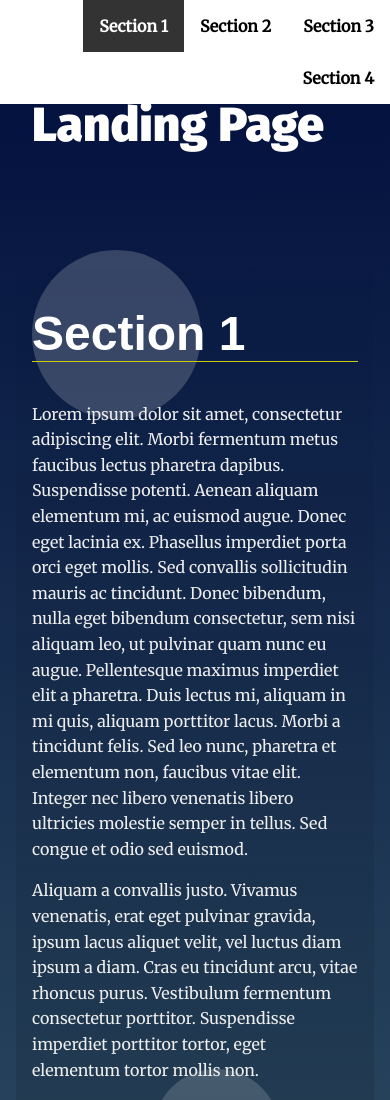
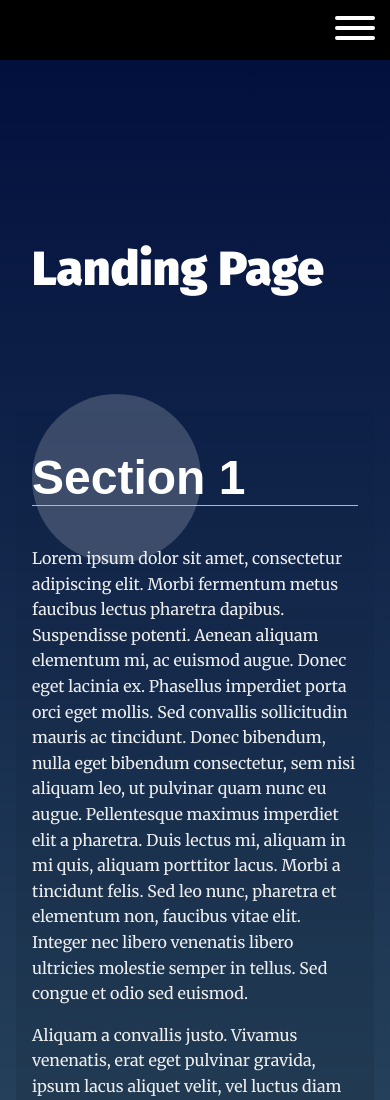
Before and after one commit to ahmedabdelaziz1992/udacity-landing-page, a plain HTML site: page index.html in a window 390 px wide. Shown: the top 1100 px of the page. Drawn offline with Linux system fonts and the light colour scheme.

Commit message:
feat: Add responsive menu on mobile devices.

```diff
--- a/css/styles.css
+++ b/css/styles.css
@@ -8,25 +8,27 @@
  *
 */
 
-
 /* ---- Base Rules ---- */
 body {
-    background: rgb(136,203,171);
-    background: linear-gradient(0deg, rgba(136,203,171,1) 0%, rgba(0,13,60,1) 100%);
+  background: rgb(136, 203, 171);
+  background: linear-gradient(
+    0deg,
+    rgba(136, 203, 171, 1) 0%,
+    rgba(0, 13, 60, 1) 100%
+  );
   margin: 0;
-    font-family: 'Merriweather', serif;
+  font-family: "Merriweather", serif;
   color: #fff;
 }
 
-
 /* Typeography General*/
 h1 {
-    font-family: 'Fira Sans', sans-serif;
+  font-family: "Fira Sans", sans-serif;
   font-size: 3em;
   margin: 2em 1rem;
 }
 
-@media only screen and (min-width: 35em){
+@media only screen and (min-width: 35em) {
   h1 {
     font-size: 7em;
     margin: 2em 4rem 1em;
@@ -35,7 +37,7 @@ h1 {
 
 h2 {
   border-bottom: 1px solid #cc1;
-    font-family: 'Oxygen', Sans-Serif;
+  font-family: "Oxygen", Sans-Serif;
   font-size: 3em;
   color: #fff;
 }
@@ -59,7 +61,6 @@ section {
   position: relative;
   min-height: 80vh;
 }
-
 
 /* ---- Module Rules ---- */
 
@@ -88,9 +89,75 @@ section {
   transition: ease 0.3s all;
 }
 
-.navbar__menu .menu__link.active {
-    background: #333;
-    color: #fff;
+/* Responsive Menu Button Styles*/
+.hamburger {
+  font: inherit;
+  overflow: visible;
+  margin: 0;
+  padding: 15px;
+  cursor: pointer;
+  transition-timing-function: linear;
+  transition-duration: 0.15s;
+  transition-property: opacity, filter;
+  text-transform: none;
+  color: inherit;
+  border: 0;
+  background-color: transparent;
+  display: none;
+}
+
+.hamburger-box {
+  position: relative;
+  display: inline-block;
+  width: 40px;
+  height: 24px;
+}
+
+.hamburger--squeeze .hamburger-inner {
+  transition-timing-function: cubic-bezier(0.55, 0.055, 0.675, 0.19);
+  transition-duration: 75ms;
+}
+
+.hamburger-inner,
+.hamburger-inner:after,
+.hamburger-inner:before {
+  position: absolute;
+  width: 40px;
+  height: 4px;
+  transition-timing-function: ease;
+  transition-duration: 0.15s;
+  transition-property: transform;
+  border-radius: 4px;
+  background-color: #fff;
+}
+
+.hamburger-inner {
+  top: 50%;
+  display: block;
+  margin-top: -2px;
+}
+
+.hamburger-inner:after,
+.hamburger-inner:before {
+  display: block;
+  content: "";
+}
+
+.hamburger--squeeze .hamburger-inner:before {
+  transition: top 75ms ease 0.12s, opacity 75ms ease;
+}
+
+.hamburger--squeeze .hamburger-inner:after {
+  transition: bottom 75ms ease 0.12s,
+    transform 75ms cubic-bezier(0.55, 0.055, 0.675, 0.19);
+}
+
+.hamburger-inner:before {
+  top: -10px;
+}
+
+.hamburger-inner:after {
+  bottom: -10px;
 }
 
 /* Header Styles */
@@ -109,10 +176,9 @@ section {
   color: #fff;
 }
 
-.page__footer p{
+.page__footer p {
   color: #fff;
 }
-
 
 /* ---- Theme Rules ---- */
 /* Landing Container Styles */
@@ -121,7 +187,7 @@ section {
   text-align: left;
 }
 
-@media only screen and (min-width: 35em){
+@media only screen and (min-width: 35em) {
   .landing__container {
     max-width: 50em;
     padding: 4em;
@@ -138,7 +204,7 @@ section:nth-of-type(even) .landing__container {
 /* Note that background circles are created with psuedo elements before and after */
 /* Circles appear to be random do to use of :nth-of-type psuedo class */
 section:nth-of-type(odd) .landing__container::before {
-    content: '';
+  content: "";
   background: rgba(255, 255, 255, 0.187);
   position: absolute;
   z-index: -5;
@@ -150,9 +216,13 @@ section:nth-of-type(odd) .landing__container::before {
 }
 
 section:nth-of-type(even) .landing__container::before {
-    content: '';
-    background: rgb(255,255,255);
-    background: linear-gradient(0deg, rgba(255,255,255,.1) 0%, rgba(255,255,255,.2) 100%);
+  content: "";
+  background: rgb(255, 255, 255);
+  background: linear-gradient(
+    0deg,
+    rgba(255, 255, 255, 0.1) 0%,
+    rgba(255, 255, 255, 0.2) 100%
+  );
   position: absolute;
   top: 3em;
   right: 3em;
@@ -165,9 +235,13 @@ section:nth-of-type(even) .landing__container::before {
 }
 
 section:nth-of-type(3n) .landing__container::after {
-    content: '';
-    background: rgb(255,255,255);
-    background: linear-gradient(0deg, rgba(255,255,255,.1) 0%, rgba(255,255,255,.2) 100%);
+  content: "";
+  background: rgb(255, 255, 255);
+  background: linear-gradient(
+    0deg,
+    rgba(255, 255, 255, 0.1) 0%,
+    rgba(255, 255, 255, 0.2) 100%
+  );
   position: absolute;
   right: 0;
   bottom: 0;
@@ -180,9 +254,13 @@ section:nth-of-type(3n) .landing__container::after {
 }
 
 section:nth-of-type(3n + 1) .landing__container::after {
-    content: '';
-    background: rgb(255,255,255);
-    background: linear-gradient(0deg, rgba(255,255,255,.1) 0%, rgba(255,255,255,.2) 100%);
+  content: "";
+  background: rgb(255, 255, 255);
+  background: linear-gradient(
+    0deg,
+    rgba(255, 255, 255, 0.1) 0%,
+    rgba(255, 255, 255, 0.2) 100%
+  );
   position: absolute;
   right: 20vw;
   bottom: -5em;
@@ -194,13 +272,16 @@ section:nth-of-type(3n + 1) .landing__container::after {
   transition: ease 0.5s all;
 }
 
-
 /* ---- Theme State Rules ---- */
 /* Section Active Styles */
 /* Note: active class is applied through javascript. You should update the class here and in the index.html to what you set in your javascript file.  */
 section.active {
   background: rgb(0, 0, 0);
-    background: linear-gradient(0deg, rgba(0, 0, 0, 0.1) 0%, rgba(0, 0, 0, 0) 100%);
+  background: linear-gradient(
+    0deg,
+    rgba(0, 0, 0, 0.1) 0%,
+    rgba(0, 0, 0, 0) 100%
+  );
 }
 
 section.active .landing__container::before {
@@ -216,13 +297,91 @@ section.active .landing__container::after {
 /* Section Active Styles Keyframe Animations */
 @keyframes rotate {
   from {
-		transform: rotate(0deg)
-		           translate(-1em)
-		           rotate(0deg);
+    transform: rotate(0deg) translate(-1em) rotate(0deg);
   }
   to {
-		transform: rotate(360deg)
-		           translate(-1em)
-		           rotate(-360deg);
+    transform: rotate(360deg) translate(-1em) rotate(-360deg);
   }
 }
+
+/* Menu Link Active Styles */
+.navbar__menu .menu__link.active {
+  background: #333;
+  color: #fff;
+}
+
+/* Responsive Menu Button Active Styles */
+.hamburger.is-active:hover,
+.hamburger:hover {
+  opacity: 0.7;
+}
+
+.hamburger--squeeze.is-active .hamburger-inner {
+  transition-delay: 0.12s;
+  transition-timing-function: cubic-bezier(0.215, 0.61, 0.355, 1);
+  transform: rotate(45deg);
+}
+
+.hamburger.is-active .hamburger-inner,
+.hamburger.is-active .hamburger-inner:after,
+.hamburger.is-active .hamburger-inner:before {
+  background-color: #fff;
+}
+
+.hamburger--squeeze.is-active .hamburger-inner:before {
+  top: 0;
+  transition: top 75ms ease, opacity 75ms ease 0.12s;
+  opacity: 0;
+}
+
+.hamburger--squeeze.is-active .hamburger-inner:after {
+  bottom: 0;
+  transition: bottom 75ms ease,
+    transform 75ms cubic-bezier(0.215, 0.61, 0.355, 1) 0.12s;
+  transform: rotate(-90deg);
+}
+
+/* ---- Theme Responsive Rules ---- */
+/* Small devices (landscape phones, less than 768px) */
+@media (max-width: 767.98px) {
+
+    main {
+        padding-top: 60px;
+    }
+
+    .page__header {
+        background: #000;
+    }
+
+    .navbar__menu {
+        position: relative;
+        height: 60px;
+        display: flex;
+        align-items: center;
+        justify-content: flex-end;
+    }
+
+    .hamburger {
+        display: inline-block;
+    }
+
+    .navbar__menu ul {
+        width: 100%;
+        position: absolute;
+        top: 100%;
+        background: #fff;
+        display: none;
+    }
+
+    .navbar__menu ul.responsive {
+        display: block;
+    }
+
+    .navbar__menu li {
+        display: block;
+    }
+
+    .navbar__menu .menu__link {
+        text-align: center;
+    }
+}
--- a/index.html
+++ b/index.html
@@ -17,6 +17,12 @@
   IDs are only used for sections to connect menu anchors to sections -->
     <header class="page__header">
         <nav class="navbar__menu">
+            <!-- Responsive menu button -->
+            <div class="hamburger hamburger--squeeze">
+                <div class="hamburger-box">
+                    <div class="hamburger-inner"></div>
+                </div>
+            </div>
             <!-- Navigation starts as empty UL that will be populated with JS -->
             <ul id="navbar__list"></ul>
         </nav>
--- a/js/app.js
+++ b/js/app.js
@@ -21,8 +21,8 @@ window.addEventListener('DOMContentLoaded', () => {
     */
     const t0 = performance.now();
     const doc = document;
-    let navbarList = doc.querySelector('#navbar__list');
-    let sections = doc.querySelectorAll('section');
+    const navbarList = doc.querySelector('#navbar__list');
+    const sections = doc.querySelectorAll('section');
     const options = {
         root: null,
         rootMargin: '0px',
@@ -30,6 +30,7 @@ window.addEventListener('DOMContentLoaded', () => {
     };
     let observer = new IntersectionObserver(handleIntersect, options);
     let menuLinks = null;
+    const toggleMenuBtn = document.querySelector('.hamburger');
 
     /**
      * End Global Variables
@@ -130,6 +131,15 @@ window.addEventListener('DOMContentLoaded', () => {
     }
 
     /**
+    * @description Click handler for menu button
+    * @param {object} e
+    */
+    const toggleMenu = (e) => {
+        toggleMenuBtn.classList.toggle('is-active');
+        navbarList.classList.toggle('responsive');
+    };
+
+    /**
      * End Main Functions
      * Begin Events
      *
@@ -140,4 +150,6 @@ window.addEventListener('DOMContentLoaded', () => {
     // Set sections as active
     const t1 = performance.now();
     console.log(`Performance time: ${t1 - t0} milliseconds.`);
+    // Toggle Menu on Mobile
+    toggleMenuBtn.addEventListener('click', toggleMenu);
 });
```
Lines whose indentation alone changed are shown as unchanged.
